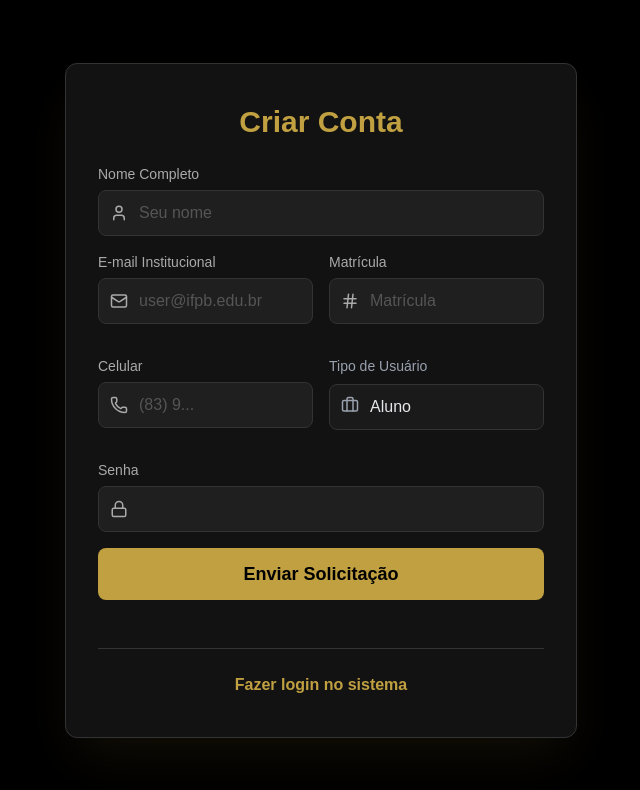
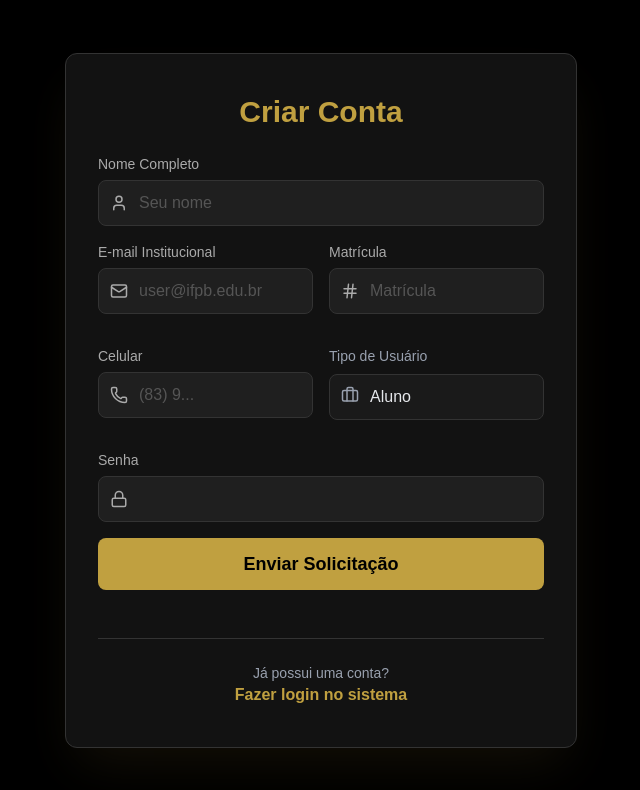
Before and after one commit to itechbr/sgd-react, a Next.js app: page /cadastro in a window 1280 px wide. Shown: the top 790 px of the page, without its empty margins (319-959 px from the left). Built offline with nearby package versions, Linux system fonts and the light colour scheme; no server answers.

Commit message:
Atualização de design na página de cadastro

```diff
--- a/app/(auth)/cadastro/page.tsx
+++ b/app/(auth)/cadastro/page.tsx
@@ -162,6 +162,7 @@ export default function RegisterPage() {
           </button>
 
           <div className="mt-8 text-center border-t border-[#333333] pt-6">
+            <p className="text-gray-400 text-sm">Já possui uma conta?</p>
             <Link href="/login" className="text-[#C0A040] font-bold hover:underline">
               Fazer login no sistema
             </Link>
```
